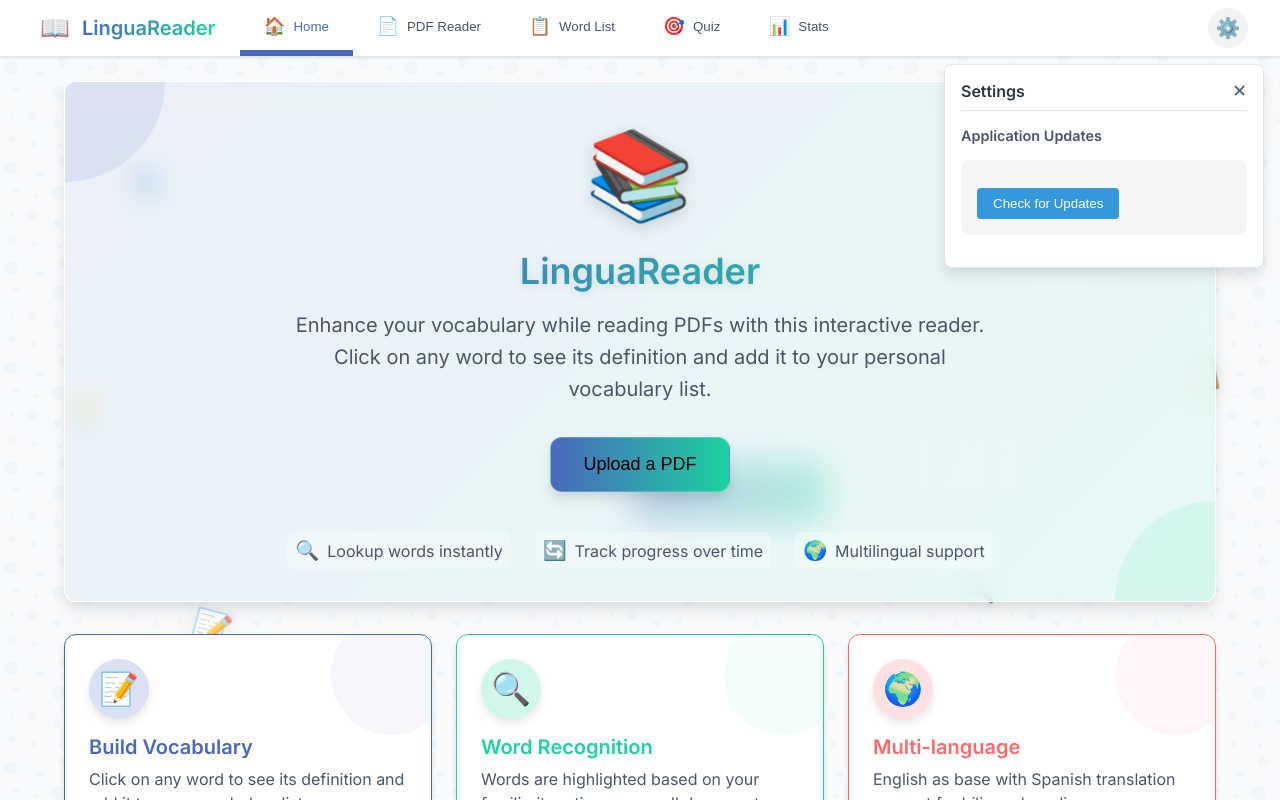
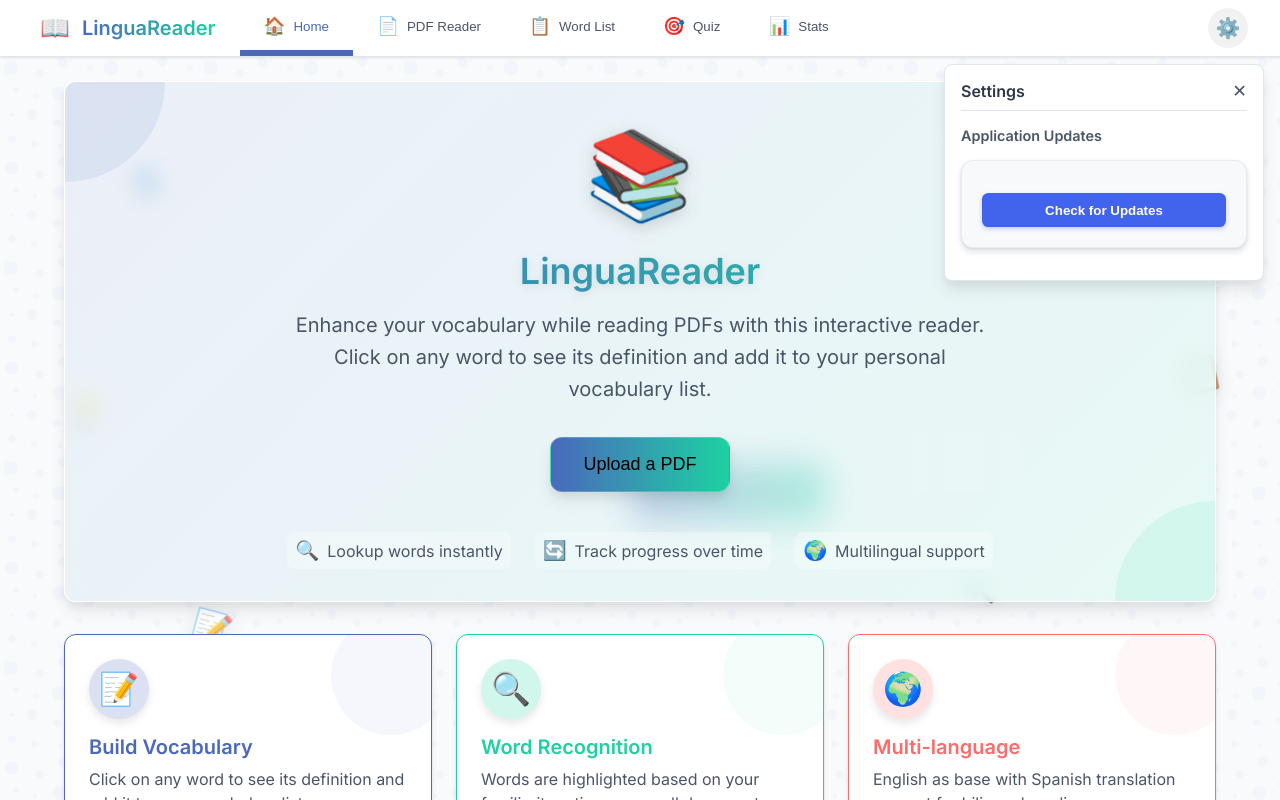
Before and after one commit to yusufdinc974/LinguaReader, a React (Create React App) app: page / in a window 1280 px wide. Both pictures are taken after a click on the button "⚙️". Built offline with nearby package versions, Linux system fonts and the light colour scheme.

Commit message:
updatechecker fixing

```diff
--- a/src/components/common/UpdateChecker.jsx
+++ b/src/components/common/UpdateChecker.jsx
@@ -63,14 +63,85 @@ const UpdateChecker = () => {
     }
   };
 
+  const styles = {
+    container: {
+      position: 'relative',
+      zIndex: 1000, // Ensure it appears above other components
+    },
+    updateChecker: {
+      padding: '1.25rem',
+      margin: '1rem 0',
+      borderRadius: '0.75rem',
+      backgroundColor: '#f8f9fa',
+      boxShadow: '0 4px 6px rgba(0, 0, 0, 0.1), 0 1px 3px rgba(0, 0, 0, 0.08)',
+      maxWidth: '420px',
+      border: '1px solid #e9ecef',
+      position: 'relative',
+      zIndex: 1000,
+      transition: 'all 0.3s ease'
+    },
+    versionInfo: {
+      marginBottom: '0.75rem',
+      fontSize: '0.95rem',
+      color: '#495057',
+      fontWeight: 500,
+      display: 'flex',
+      alignItems: 'center'
+    },
+    versionLabel: {
+      backgroundColor: '#e9ecef',
+      padding: '0.25rem 0.5rem',
+      borderRadius: '0.25rem',
+      marginRight: '0.5rem',
+      fontSize: '0.8rem',
+      color: '#495057'
+    },
+    updateButton: {
+      padding: '0.6rem 1.2rem',
+      backgroundColor: checking ? '#adb5bd' : '#4263eb',
+      color: 'white',
+      border: 'none',
+      borderRadius: '0.4rem',
+      cursor: checking ? 'not-allowed' : 'pointer',
+      fontWeight: 600,
+      transition: 'all 0.2s ease',
+      boxShadow: checking ? 'none' : '0 2px 4px rgba(66, 99, 235, 0.3)',
+      width: '100%'
+    },
+    updateMessage: {
+      marginTop: '0.75rem',
+      padding: '0.75rem',
+      borderRadius: '0.4rem',
+      fontSize: '0.9rem',
+      backgroundColor: message?.type === 'info' ? '#d0ebff' :
+                      message?.type === 'warning' ? '#fff9db' :
+                      message?.type === 'error' ? '#ffe3e3' : '',
+      color: message?.type === 'info' ? '#1864ab' :
+             message?.type === 'warning' ? '#e67700' :
+             message?.type === 'error' ? '#c92a2a' : '',
+      border: message?.type === 'info' ? '1px solid #a5d8ff' :
+              message?.type === 'warning' ? '1px solid #ffec99' :
+              message?.type === 'error' ? '1px solid #ffc9c9' : '',
+      display: 'flex',
+      alignItems: 'flex-start',
+      justifyContent: 'space-between'
+    }
+  };
+
   return (
-    <div className="update-checker">
-      <div className="version-info">
-        {appVersion && <div>Current Version: {appVersion}</div>}
+    <div style={styles.container}>
+      <div style={styles.updateChecker}>
+        <div style={styles.versionInfo}>
+          {appVersion && (
+            <>
+              <span style={styles.versionLabel}>VERSION</span>
+              <span>{appVersion}</span>
+            </>
+          )}
         </div>
 
         <button
-        className="update-button"
+          style={styles.updateButton}
           onClick={checkForUpdates}
           disabled={checking}
         >
@@ -78,68 +149,11 @@ const UpdateChecker = () => {
         </button>
 
         {message && (
-        <div className={`update-message ${message.type}`}>
+          <div style={styles.updateMessage}>
             {message.text}
           </div>
         )}
-
-      <style jsx>{`
-        .update-checker {
-          padding: 1rem;
-          margin: 1rem 0;
-          border-radius: 0.5rem;
-          background-color: #f5f5f5;
-          max-width: 400px;
-        }
-
-        .version-info {
-          margin-bottom: 0.75rem;
-          font-size: 0.9rem;
-          color: #666;
-        }
-
-        .update-button {
-          padding: 0.5rem 1rem;
-          background-color: #3498db;
-          color: white;
-          border: none;
-          border-radius: 0.25rem;
-          cursor: pointer;
-          font-weight: 500;
-          transition: background-color 0.2s;
-        }
-
-        .update-button:hover {
-          background-color: #2980b9;
-        }
-
-        .update-button:disabled {
-          background-color: #95a5a6;
-          cursor: not-allowed;
-        }
-
-        .update-message {
-          margin-top: 0.75rem;
-          padding: 0.5rem;
-          border-radius: 0.25rem;
-          font-size: 0.9rem;
-        }
-
-        .update-message.info {
-          background-color: #d1ecf1;
-          color: #0c5460;
-        }
-
-        .update-message.warning {
-          background-color: #fff3cd;
-          color: #856404;
-        }
-
-        .update-message.error {
-          background-color: #f8d7da;
-          color: #721c24;
-        }
-      `}</style>
+      </div>
     </div>
   );
 };
```
Lines whose indentation alone changed are shown as unchanged.
